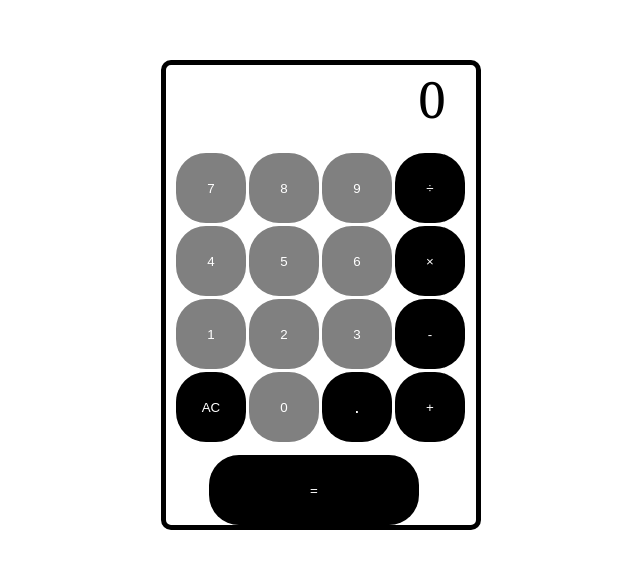
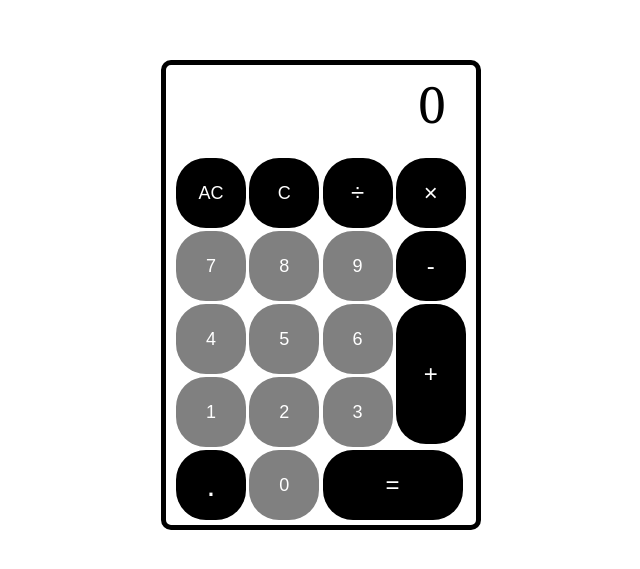
Before and after one commit to AqifAhmed/odin-calculator, a plain HTML site: page index.html in a window 1280 px wide. Shown: the part 113-682 px from the top of the page, without its empty margins (319-959 px from the left). Drawn offline with Linux system fonts and the light colour scheme.

Commit message:
Made changes to UI, while also updating the JS file

```diff
--- a/index.html
+++ b/index.html
@@ -13,22 +13,23 @@
     <div class="calculator">
         <div class="output">0</div>
         <div class="keys">
+            <button value="AC" class="key ac">AC</button>
+            <button value="C" class="key c">C</button>
+            <button value="÷" class="operator">÷</button>
+            <button value="*" class="operator">&times;</button>
             <button value="7" class="key">7</button>
             <button value="8" class="key">8</button>
             <button value="9" class="key">9</button>
-            <button value="÷" class="operator">÷</button>
+            <button value="-" class="operator">-</button>
             <button value="4" class="key">4</button>
             <button value="5" class="key">5</button>
             <button value="6" class="key">6</button>
-            <button value="*" class="operator">&times;</button>
+            <button value="+" class="operator plus">+</button>
             <button value="1" class="key">1</button>
             <button value="2" class="key">2</button>
             <button value="3" class="key">3</button>
-            <button value="-" class="operator">-</button>
-            <button value="AC" class="key ac">AC</button>
+            <button value="." class="decimal">.</button>
             <button value="0" class="key">0</button>
-            <button value="." class="decimal">.</button>
-            <button value="+" class="operator plus">+</button>
             <button value="=" class="enter">=</button>
         </div>
     </div>
--- a/script.js
+++ b/script.js
@@ -10,6 +10,8 @@ keys.forEach(key => {
 
         if (value === 'AC') {
             output.innerHTML = '0';
+        } else if (value === 'C') {
+            output.innerHTML = output.innerHTML.slice(0, -1) || '0';
         } else {
             if (output.innerHTML === '0') {
                 output.innerHTML = value;
--- a/style.css
+++ b/style.css
@@ -33,7 +33,8 @@ body {
 .keys {
     padding-left: 10px;
     gap: 3px;
-    display: flex;
+    display: grid;
+    grid-template-columns: repeat(4, 1fr);
     flex-wrap: wrap;
 }
 
@@ -44,42 +45,36 @@ body {
     background: transparent;
     background-color: gray;
     color: white;
+    font-size: large;
 }
 
-.ac {
+.operator.plus{
+    grid-row: span 2;
+    height: 140px;
+}
+
+.ac, .c {
     background-color: black;
     color: white;
 }
 
-.operator {
+.operator, .decimal, .enter {
     height: 70px;
     width: 70px;
     border-radius: 30px;
     background: transparent;
     background-color:black;
     color: white;
+    font-size: x-large;
 }
 
 .decimal {
-    height: 70px;
-    width: 70px;
-    border-radius: 30px;
-    background: transparent;
-    background-color: black;
-    color: white;
-    font-size: larger;
+    font-size: xx-large;
 }
 
 .enter {
-    height: 70px;
-    width: 210px;
-    border-radius: 30px;
-    background: transparent;
-    background-color:black;
-    align-items: end;
-    margin-top: 10px;
-    margin-left: 33px;
-    color: white;
+    grid-column: span 2;
+    width: 140px;
 }
 
 button {
```
